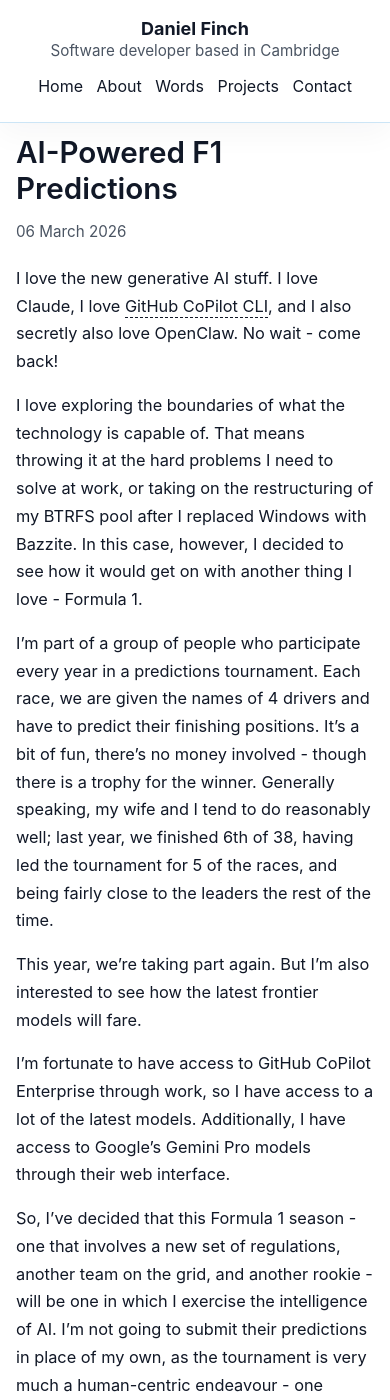
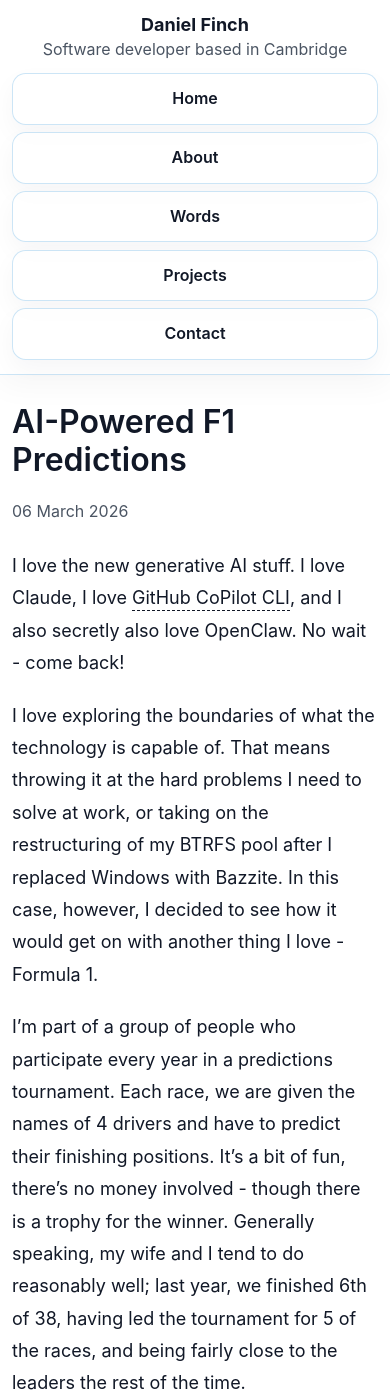
Before and after one commit to danielsamuels/danielsamuels.github.io, a Jekyll site: the page built from _posts/2026-03-06-ai-f1-predictions.md, in a window 390 px wide and 1400 px high. Built offline with Jekyll 4.4.1, drawn with Linux system fonts in a browser that asks for light colours.

Commit message:
Improve mobile readability and navigation
- increase small-screen text size and spacing\n- make the narrow-screen nav stacked and tap friendly\n- keep larger layouts close to the current presentation\n\nCo-authored-by: Copilot <223556219+Copilot@users.noreply.github.com>

```diff
--- a/_sass/_site.scss
+++ b/_sass/_site.scss
@@ -279,22 +279,117 @@ table {
 
   .site-header {
     justify-content: center;
+    gap: 1rem 1.5rem;
     padding: 1.25rem 1rem;
     text-align: center;
   }
 
   .site-brand {
     justify-items: center;
+    gap: 0.35rem;
+
+    small {
+      font-size: 1rem;
+    }
   }
 
   .site-nav {
     justify-content: center;
+    gap: 0.75rem 1rem;
+  }
+
+  #content-wrapper {
+    padding-top: calc(var(--header-offset) + 1rem);
+    font-size: clamp(1.0625rem, 1rem + 0.35vw, 1.1875rem);
+    line-height: 1.8;
+
+    h2 {
+      margin-bottom: 1rem;
+      font-size: clamp(2rem, 1.7rem + 0.9vw, 2.5rem);
+    }
+
+    p,
+    ul,
+    ol,
+    blockquote,
+    table,
+    pre {
+      margin-bottom: 1.25rem;
+    }
+
+    li + li {
+      margin-top: 0.85rem;
+    }
+
+    time {
+      margin-bottom: 1.5rem;
+      font-size: 1rem;
+    }
+  }
+}
+
+@media only screen and (max-width: 620px) {
+  :root {
+    --content-width: calc(100vw - 1.5rem);
+  }
+
+  html {
+    scroll-padding-top: 0;
+  }
+
+  .site-header {
+    position: sticky;
+    align-items: stretch;
+    gap: 1rem;
+    padding: 1rem 0.75rem 0.85rem;
+  }
+
+  .site-nav {
+    width: 100%;
+    flex-direction: column;
+    align-items: stretch;
+    justify-content: flex-start;
+    gap: 0.55rem;
+
+    a {
+      display: block;
+      padding: 0.8rem 1rem;
+      border: 1px solid var(--border-color);
+      border-radius: 0.85rem;
+      background: rgba(255, 255, 255, 0.92);
+      font-size: 1rem;
+      font-weight: 600;
+      text-align: center;
+      box-shadow: 0 10px 24px rgba(15, 23, 42, 0.04);
+    }
+  }
+
+  #content-wrapper {
+    padding-top: 1.75rem;
+  }
+
+  #backdrop {
+    #contents {
+      top: 0;
+    }
+
+    #overlay {
+      padding: 2.5rem 1rem 2rem;
+    }
   }
 }
 
 @media only screen and (max-width: 430px) {
   .site-nav {
-    gap: 0.45rem 0.85rem;
+    gap: 0.45rem;
+
+    a {
+      padding: 0.75rem 0.9rem;
+    }
+  }
+
+  #content-wrapper {
+    font-size: 1.125rem;
   }
 
   #backdrop #overlay img {
```
